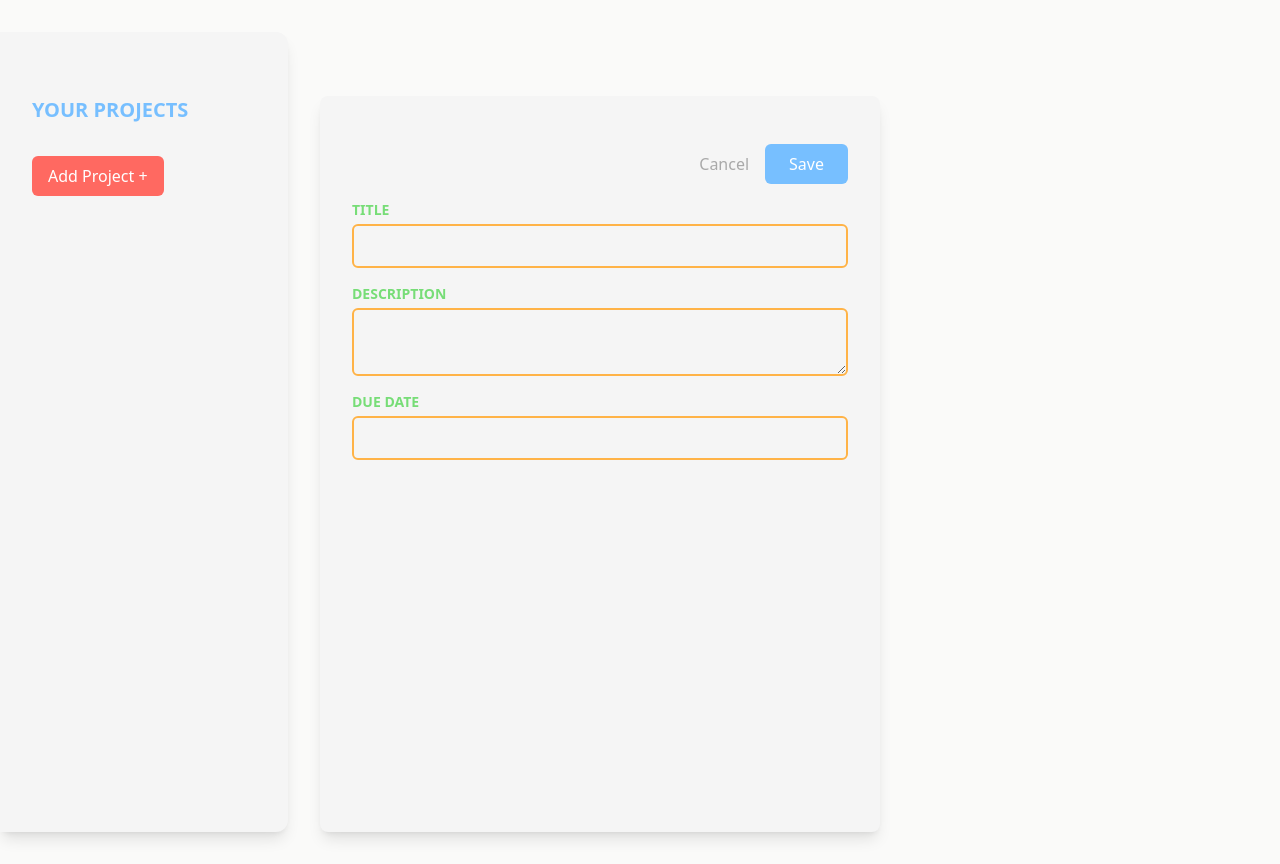
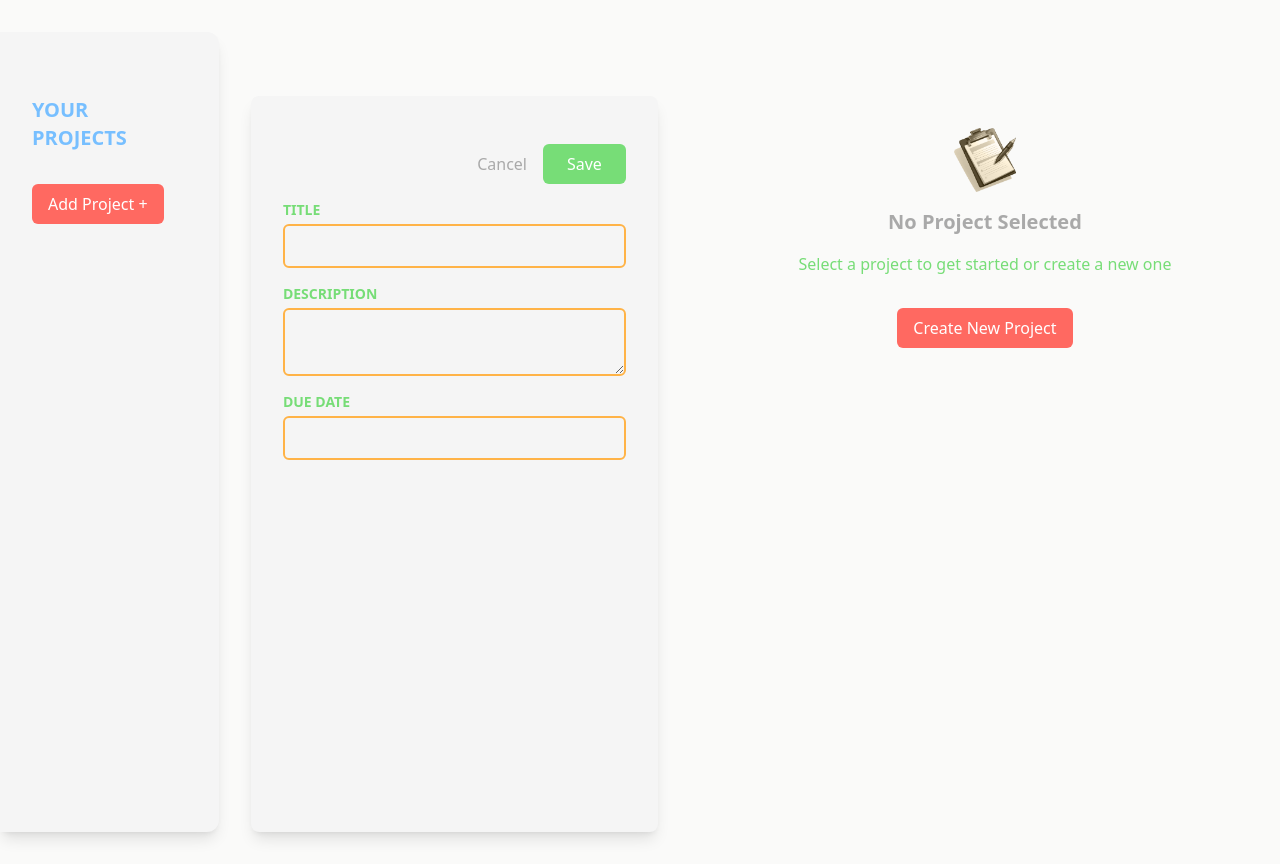
Before and after one commit to NicholasCloud4/management-app, a React (Vite) app: page / in a window 1280 px wide. Built offline with nearby package versions, Linux system fonts and the light colour scheme.

Commit message:
Split Components and updated styling

```diff
--- a/src/App.jsx
+++ b/src/App.jsx
@@ -1,4 +1,5 @@
 import NewProject from "./Components/NewProject";
+import NoProjectSelected from "./Components/NoProjectSelected";
 import Sidebar from "./Components/Sidebar";
 
 function App() {
@@ -6,6 +7,8 @@ function App() {
     <main className="h-screen my-8 flex gap-8">
       <Sidebar />
       <NewProject />
+      <NoProjectSelected />
+
     </main>
   );
 }
--- /dev/null
+++ b/src/Components/Button.jsx
@@ -0,0 +1,9 @@
+import React from 'react'
+
+export default function Button({ children, ...props }) {
+    return (
+        <button className="px-4 py-2 mb-4 text-xs md:text-base rounded-md text-white bg-pokemon-light-red hover:bg-pokemon-light-blue transition-all duration-300 ease-in-out" {...props}>
+            {children}
+        </button>
+    )
+}
--- a/src/Components/NewProject.jsx
+++ b/src/Components/NewProject.jsx
@@ -6,7 +6,7 @@ export default function NewProject() {
         <div className='w-[35rem] mt-16 bg-pokemon-grey p-8 rounded-lg shadow-lg'>
             <menu className='flex items-center justify-end gap-4 my-4'>
                 <li><button className='text-pokemon-dark-grey hover:text-pokemon-light-red transition-colors duration-200'>Cancel</button></li>
-                <li><button className='px-6 py-2 rounded-md bg-pokemon-light-blue text-white hover:bg-pokemon-light-red transition-all duration-300'>Save</button></li>
+                <li><button className='px-6 py-2 rounded-md bg-pokemon-light-green text-white hover:bg-pokemon-orange hover:shadow-md transition-all duration-300'>Save</button></li>
             </menu>
             <div>
                 <Input label="Title" />
--- /dev/null
+++ b/src/Components/NoProjectSelected.jsx
@@ -0,0 +1,22 @@
+import React from "react";
+import NoProjectsSelected from "../assets/no-projects.png";
+import Button from "./Button";
+
+export default function NoProjectSelected() {
+    return (
+        <div className="mt-24 text-center w-2/3 ">
+            <img
+                src={NoProjectsSelected}
+                alt="Empty Project"
+                className="w-16 h-16 object-contain mx-auto"
+            />
+            <h2 className="text-xl font-bold text-pokemon-dark-grey mt-4 my-4">
+                No Project Selected
+            </h2>
+            <p className="text-pokemon-light-green mb-4">Select a project to get started or create a new one</p>
+            <p className="mt-8">
+                <Button>Create New Project</Button>
+            </p>
+        </div>
+    );
+}
--- a/src/Components/Sidebar.jsx
+++ b/src/Components/Sidebar.jsx
@@ -1,13 +1,12 @@
 import React from "react";
+import Button from "./Button";
 
 export default function Sidebar() {
     return (
         <aside className="w-1/3 px-8 py-16 bg-pokemon-grey text-pokemon-dark-grey md:w-72 rounded-r-xl shadow-lg">
             <h2 className="mb-8 font-bold uppercase md:text-xl text-pokemon-light-blue">Your Projects</h2>
             <div>
-                <button className="px-4 py-2 mb-4 text-xs md:text-base rounded-md text-white bg-pokemon-light-red hover:bg-pokemon-dark-grey transition-all duration-300 ease-in-out">
-                    Add Project +
-                </button>
+                <Button>Add Project +</Button>
             </div>
             <ul>
                 <li></li>
```
